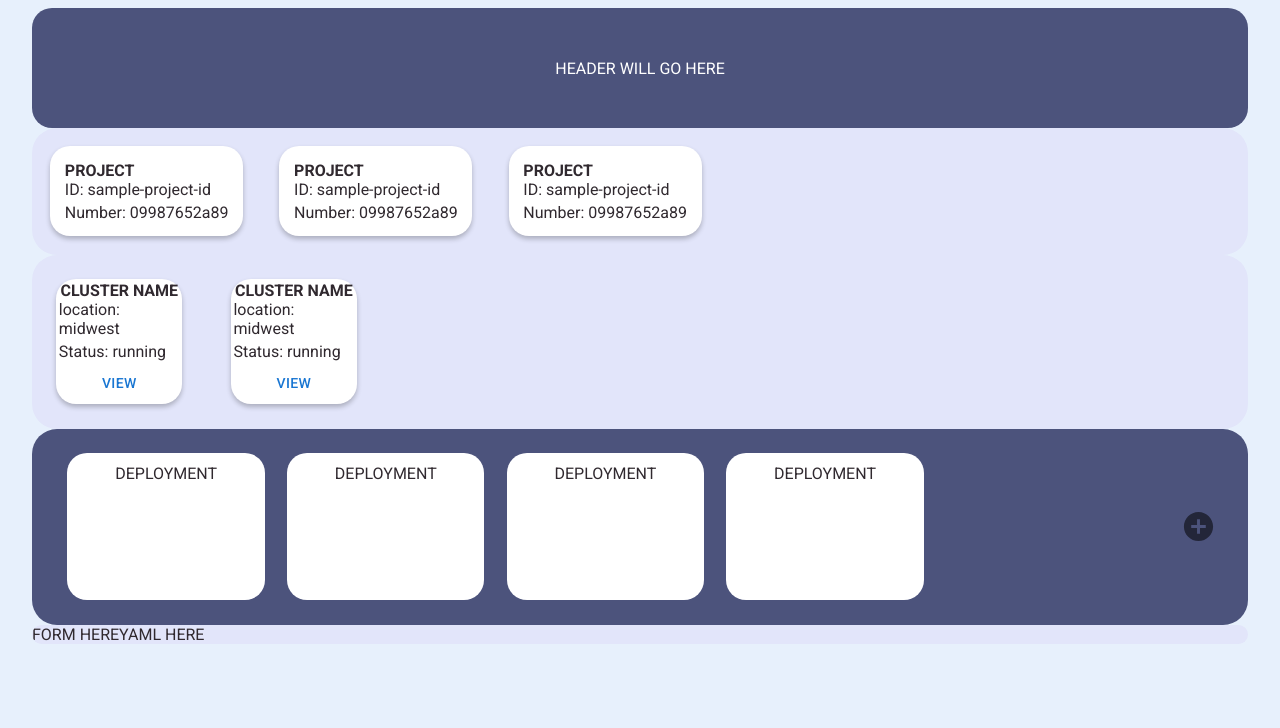
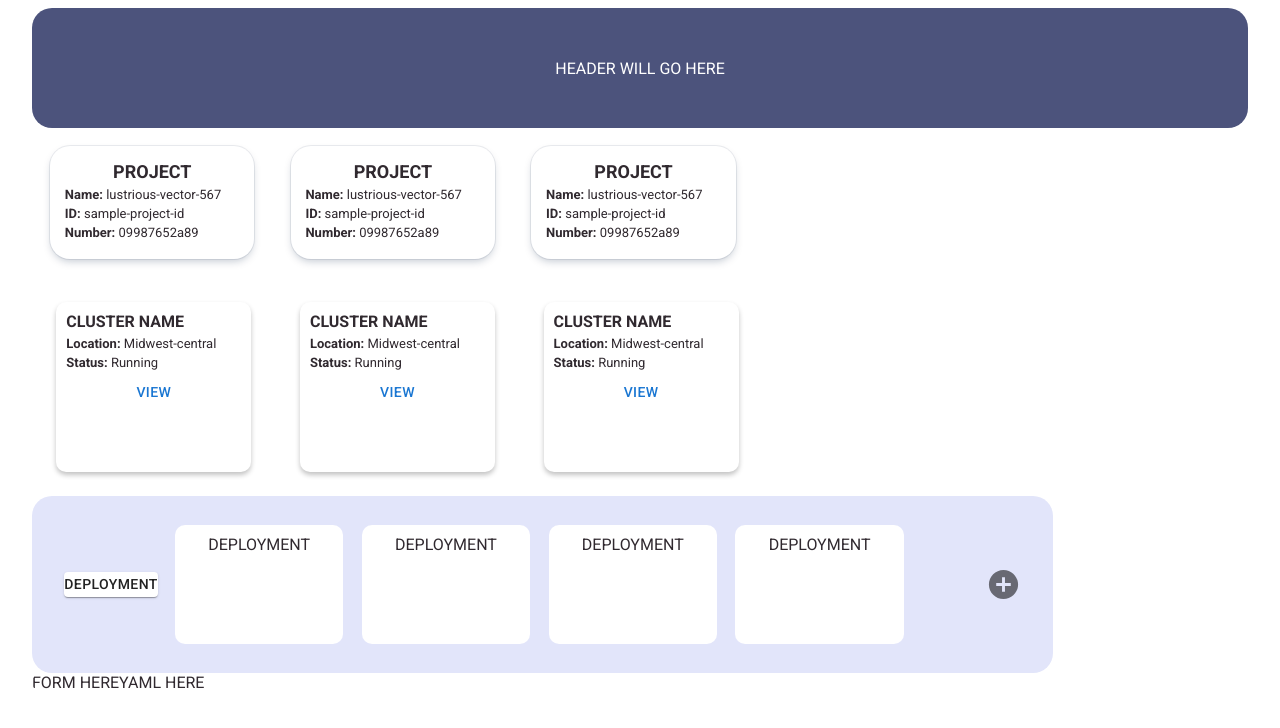
Before and after one commit to oslabs-beta/InKubator, a React app: page /form in a window 1280 px wide. Shown: the top 728 px of the page. Built offline with nearby package versions, Linux system fonts and the light colour scheme.

Commit message:
Matched formatting to figma file

```diff
--- a/client/components/CloudSetup.jsx
+++ b/client/components/CloudSetup.jsx
@@ -98,12 +98,12 @@ const CloudSetup = () => {
         </div>
 
         <Grid className='setup-paper'>
-          <h3><Chip label='1' />  Installing the Google Cloud CLI on your machine</h3>
+          <h3>1. Installing the Google Cloud CLI on your machine</h3>
           <p>Visit the Google Cloud <a href='https://cloud.google.com/sdk/docs/install'>documentation</a> for installation instructions.</p>
         </Grid>
 
         <Grid className='setup-paper'>
-          <h3><Chip label='2' />  Installing the Kubectl authentication plugin</h3>
+          <h3>2. Installing the Kubectl authentication plugin</h3>
             <p>Run this command in your terminal to get started:</p>
             <div class='code-snippet'>
               <pre>{cloudStartCode}</pre>
@@ -125,7 +125,7 @@ const CloudSetup = () => {
         </Grid>
 
         <Grid className='setup-paper'>
-          <h3><Chip label='3' /> Setting up your containerized application</h3>
+          <h3>3. Setting up your containerized application</h3>
           <p>Have the link to your containerized application ready</p>
           <p>We support Dockerhub, Google Container Registry, etc.</p>
           <p>To containerize your application, you can use something like <a href='https://docs.docker.com/get-docker/'> Docker </a></p>
--- a/client/pages/Page2.jsx
+++ b/client/pages/Page2.jsx
@@ -16,9 +16,11 @@
     // Make header responsive
 
 import React, { useEffect, useState } from 'react';
-import { Button, Grid, IconButton, Stack, Typography } from '@mui/material';
+import { Button, Grid, IconButton, Paper, Stack, Tooltip, Typography } from '@mui/material';
 import AddCircleIcon from '@mui/icons-material/AddCircle';
 import Project from '../components/Project';
+import Form from '../components/Form';
+import YamlGenerator from '../components/YamlGenerator';
 
 const Page2 = () => {
   const [projectState, setProjectState] = useState({
@@ -27,6 +29,7 @@ const Page2 = () => {
   });
 
   const [selectedCluster, setSelectedCluster] = useState(null);
+  let sampleClusters = [1,2,3];
 
     // FETCH REQUEST TEMPLATE
     const fetchRequest = async (endpoint, method, card) => {
@@ -73,6 +76,7 @@ const Page2 = () => {
 
     const handleSelectProject = (index) => {
       setProjectState({...projectState, selectedProject: projectState.projects[index]});
+      getClusters();
       // NEXT STEPS:
         // Display a loading message to prevent the user from going crazy w clicks
         // Add throttle to minimize too many calls to GCloud
@@ -80,7 +84,7 @@ const Page2 = () => {
     };
 
     const handleSelectProjectStyles = (index) => {
-      return projectState.projects[index] === projectState.selectedProject ? 'project selected' : 'project';
+      return projectState.projects[index] === projectState.selectedProject ? 'project selected-project' : 'project';
     };
 
     // CLUSTERS
@@ -90,20 +94,31 @@ const Page2 = () => {
     // 2. [DONE] Visually handle select cluster
     // 3. Call a function to get corresponding deployments
 
-    const sampleClusters = [{}, {}];
+    const getClusters = (projectData) => {
+      // Make req to backend for clusters based on selected project
+      console.log('Loading clusters...');
+    };
 
     const handleSelectCluster = (index) => {
       setSelectedCluster(index);
+      getDeployments();
     };
 
     const handleSelectClusterStyles = (index) => {
-      return index === selectedCluster ? 'cluster-wrapper selected' : 'cluster-wrapper';
+      return index === selectedCluster ? 'cluster-wrapper selected-cluster' : 'cluster-wrapper';
     };
 
     // DEPLOYMENTS
     // 1. Get existing deployments from Google Cloud
     // 2. Show loading spinner when first rendered, when received show deployments?
-    //
+    const getDeployments = (clusterData) => {
+      // Make req to backend for deployments based on selected cluster
+      console.log('Loading deployments...');
+    }
+
+    const loadForm = () => {
+      console.log('The form will load now :)');
+    };
 
     // FORM
     // Handle submit
@@ -117,45 +132,34 @@ const Page2 = () => {
       </div>
 
       <div id='google-projects-container' className='projects-container'>
-        {/* 1. [ASK TARIK] all projects should populate on Load
-        2. [DONE] on hover, they should change hues
-        3. [DONE] on click, they should change colors
-            AND load clusters
-
-        {/* ITERATE OVER THE ARRAY THAT COMES BACK FROM GCLOUD */}
-        {/* Might need to do some prop drilling */}
         {projectState.projects.map((elements, index) => (
           <div
             key={index}
             className={handleSelectProjectStyles(index)}
             onClick={() => {handleSelectProject(index)}}
           >
-            <b>PROJECT</b>
-            <Stack spacing={0.5}>
-              <p>ID: sample-project-id</p>
-              <p>Number: 09987652a89</p>
+            <b className='project-header'>PROJECT</b>
+            {/* <b>PROJECT</b> */}
+            <Stack className='details' spacing={0.5}>
+              <p><b>Name: </b>lustrious-vector-567</p>
+              <p><b>ID: </b>sample-project-id</p>
+              <p><b>Number: </b>09987652a89</p>
             </Stack>
           </div>
         ))}
       </div>
 
       <div id='google-clusters-container'>
-        {/* CLUSTERS HEHE
-        each one will have a button
-        on select, that click will trigger the wrapper style to update
-        each cluster will need an id
-        1. empty until a project is selected, on select, load All
-        2. on click (of select button), query deployments */}
         {sampleClusters.map((elements, index) => (
           <div
             className={handleSelectClusterStyles(index)}
             key={index}
           >
             <div className='cluster'>
-              <b>CLUSTER NAME</b>
-              <Stack spacing={0.5}>
-                <p>location: midwest</p>
-                <p>Status: running</p>
+              <b >CLUSTER NAME</b>
+              <Stack spacing={0.5} className='details'>
+                <p><b>Location: </b>Midwest-central</p>
+                <p><b>Status: </b>Running</p>
                 <Button
                   className='select-cluster-button'
                   onClick={() => {handleSelectCluster(index)}}
@@ -168,6 +172,9 @@ const Page2 = () => {
       </div>
       <div id='google-deployments-main-container'>
         <div id='google-loaded-deployments-container'>
+        <Button>
+          <Paper>DEPLOYMENT</Paper>
+        </Button>
         <div className='deployment'>
           DEPLOYMENT
         </div>
@@ -182,12 +189,14 @@ const Page2 = () => {
         </div>
         </div>
         <div id='google-deployments-add-button-container'>
-          <IconButton><AddCircleIcon fontSize='large'/></IconButton>
+          <Tooltip title="New">
+            <IconButton onClick={loadForm}>
+              <AddCircleIcon fontSize='large'/>
+            </IconButton>
+          </Tooltip>
         </div>
       </div>
       <div id='google-form-container' className='projects-container'>
-        {/* Load form */}
-        {/* Load yaml generator */}
         <div>FORM HERE</div>
         <div>YAML HERE</div>
       </div>
--- a/client/styles.css
+++ b/client/styles.css
@@ -5,7 +5,7 @@
 body {
     display: flex;
     font-family: 'Roboto', sans-serif;
-    background-color: #e7f0fc;
+    /* background-color: #e7f0fc; */
     color: #30292F;
     justify-content: center;
 }
@@ -601,7 +601,7 @@ animation: spin 1s linear infinite;
     /* margin: 1%; */
     width: 95vw;
     /* height: 16vh; */
-    background-color: #e2e5fa;
+    /* background-color: #e2e5fa; */
     border-radius: 25px;
 }
 
@@ -624,23 +624,42 @@ animation: spin 1s linear infinite;
     padding: 1.2%;
     margin: 1.5%;
     border-radius: 20px;
-    box-shadow: rgba(0, 0, 0, 0.24) 0px 3px 5px;
+    /* box-shadow: rgba(0, 0, 0, 0.24) 0px 3px 5px; */
+    box-shadow: rgba(0, 0, 0, 0.45) 0px 25px 20px -20px;
+    box-shadow: rgba(9, 30, 66, 0.25) 0px 4px 8px -2px, rgba(9, 30, 66, 0.08) 0px 0px 0px 1px;
     background-color: white;
+    /* background-color: #e2e5fa; */
     transition: background-color 0.1s ease-in-out;
-    /* set a specific size  - max/min height? */
+    transition: box-shadow 0.1s ease-in-out;
     min-height: 5vh;
     height: 100%;
+    width: 175px;
 }
 
 .project:hover {
     background-color: #eaedf9;
-    color: black;
+    color: #30292F;
 }
 
-.selected {
+.project-header {
+    display: flex;
+    justify-content: center;
+    align-items: center;
+    font-size: large;
+}
+
+.details {
+    padding: 5px 0 5px 0;
+    font-size: small;
+}
+
+.selected-project {
     background-color: #4c537c;
     color: white;
     transition: background-color 0.1s ease-in-out;
+    box-shadow: rgba(0, 0, 0, 0.05) 0px 0px 0px 1px;
+    box-shadow: rgba(0, 0, 0, 0.45) 0px 25px 20px -20px;
+    /* box-shadow: rgba(0, 0, 0, 0.4) 0px 2px 4px, rgba(0, 0, 0, 0.3) 0px 7px 13px -3px, rgba(0, 0, 0, 0.2) 0px -3px 0px inset; */
 }
 
 #google-clusters-container {
@@ -649,26 +668,34 @@ animation: spin 1s linear infinite;
     align-items: center;
     /* margin: 1%; */
     width: 95vw;
-    background-color: #e2e5fa;
+    /* background-color: #e2e5fa; */
     border-radius: 25px;
 }
 
 .cluster {
     display: flex;
     flex-direction: column;
-    justify-content: center;
-    align-items: center;
-    padding: 2%;
-    border-radius: 20px;
+    padding: 10px;
+    min-width: 50px;
+    width: 175px;
+    height: 150px;
+    border-radius: 10px;
     box-shadow: rgba(0, 0, 0, 0.24) 0px 3px 5px;
+    /* box-shadow: rgba(9, 30, 66, 0.25) 0px 4px 8px -2px, rgba(9, 30, 66, 0.08) 0px 0px 0px 1px; */
     background-color: white;
     color: #30292F;
 }
 
 .cluster-wrapper {
-    padding: 2%;
+    padding: 1%;
+    margin: 1%;
     border-radius: 20px 20px 0 0;
-    /* background-color: #4c537c; */
+    transition: background-color 0.1s ease-in-out;
+}
+
+.selected-cluster {
+    background-color: #e2e5fa;
+    color: white;
     transition: background-color 0.1s ease-in-out;
 }
 
@@ -680,9 +707,10 @@ animation: spin 1s linear infinite;
     margin: 0 1% 0 1%;
     padding: 1%;
     background-color: white;
-    border-radius: 20px;
-    height: 125px;
-    width: 175px;
+    transition: background-color 0.1s ease-in-out;
+    border-radius: 10px;
+    height: 100px;
+    width: 150px;
 }
 
 #google-deployments-main-container {
@@ -691,11 +719,11 @@ animation: spin 1s linear infinite;
     align-items: center;
     /* margin: 1%; */
     padding: 2%;
-    max-width: 100%;
+    max-width: 80%;
     min-height: 16vh;
     /* height: 16vh; */
-    background-color: #4c537c;
-    border-radius: 25px;
+    background-color: #e2e5fa;
+    border-radius: 20px;
 }
 
 #google-loaded-deployments-container {
@@ -705,6 +733,10 @@ animation: spin 1s linear infinite;
     overflow-x: scroll;
 }
 
+.deployment:hover {
+    background-color: #eaedf9;
+    color: #30292F;
+}
 
 #google-form-container {
     display: flex;
```
